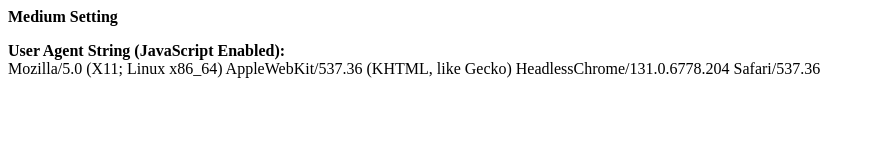
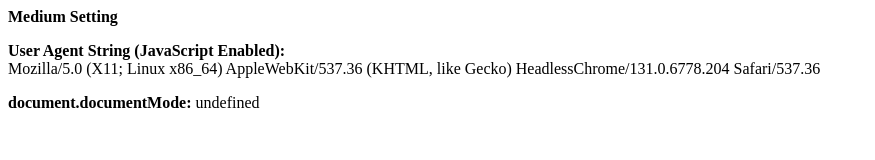
Before and after one commit to ergang/ergang.github.io, a plain HTML site: page reCaptchaMedium.html in a window 1280 px wide. Shown: the whole page, without its empty margins (0-875 px from the left). Drawn offline with Linux system fonts and the light colour scheme.

Commit message:
add documentMode

```diff
--- a/reCaptchaMedium.html
+++ b/reCaptchaMedium.html
@@ -13,9 +13,14 @@
     <br  />
     <span id="ua"></span>
   </p>
+  <p>
+    <strong>document.documentMode: </strong>
+    <span id="docMode"></span>
+  </p>
   <div class="g-recaptcha" data-sitekey="6Lf7DykTAAAAAC-suhzWzvcoevHy6E4IRFkKXCbC"></div>
   <script>
     document.getElementById("ua").innerHTML = navigator.userAgent;
+    document.getElementById("docMode").innerHTML = document.documentMode;
   </script>
 </body>
 </html>
```
Also changed, not shown: reCaptchaLow.html (+5 -1 lines).
